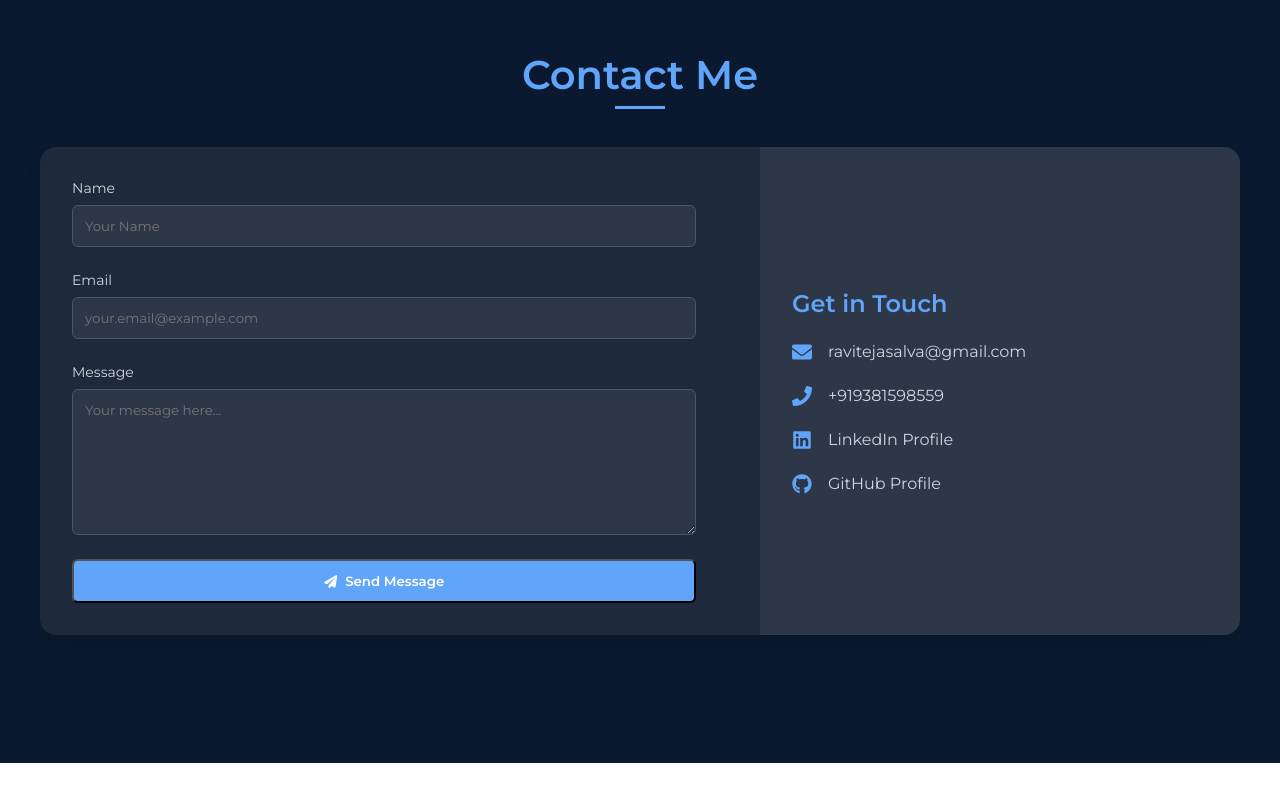
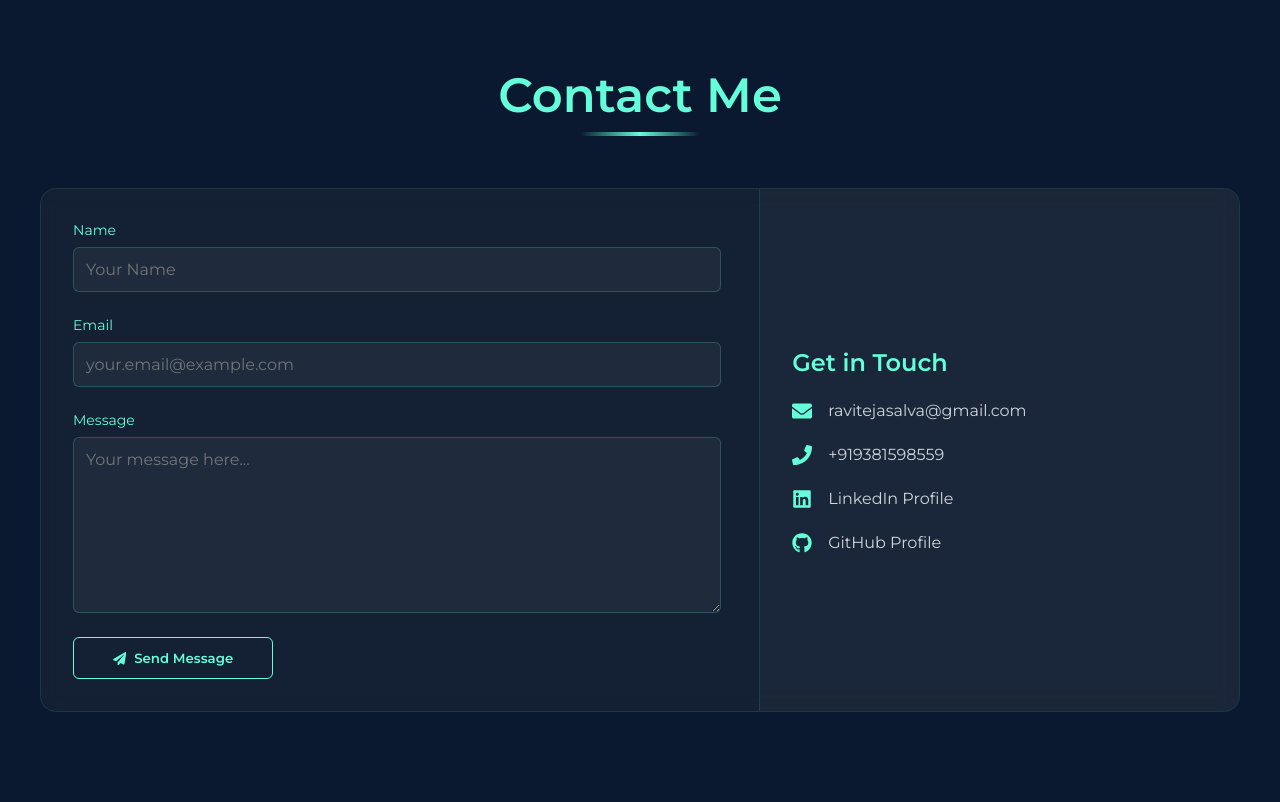
Before and after one commit to raviteja-salva/portfolio, a React (Create React App) app: page / in a window 1280 px wide. Shown: the part 5348-6150 px from the top of the page. Before the commit the page ends 6111 px from the top, so only its background shows below. Built offline with nearby package versions, Linux system fonts and the light colour scheme.

Commit message:
Update Contact.js

```diff
--- a/src/components/Contact.js
+++ b/src/components/Contact.js
@@ -1,6 +1,6 @@
 import React, { useState } from 'react';
 import styled, { keyframes } from 'styled-components';
-import { FaEnvelope, FaPhone, FaLinkedin, FaGithub, FaPaperPlane } from 'react-icons/fa';
+import { FaEnvelope, FaPhone, FaLinkedin, FaGithub, FaPaperPlane, FaCheckCircle, FaTimesCircle, FaTimes } from 'react-icons/fa';
 import emailjs from 'emailjs-com';
 
 const fadeIn = keyframes`
@@ -8,44 +8,53 @@ const fadeIn = keyframes`
   to { opacity: 1; transform: translateY(0); }
 `;
 
+const slideIn = keyframes`
+  from { transform: translateX(100%); }
+  to { transform: translateX(0); }
+`;
+
 const Container = styled.div`
   max-width: 1200px;
   margin: 0 auto;
-  padding: 3rem 1rem;
+  padding: 4rem 1.5rem;
   background-color: transparent;
   animation: ${fadeIn} 0.5s ease-out;
+
+  @media (max-width: 768px) {
+    padding: 2rem 1rem;
+  }
 `;
 
 const Heading = styled.h2`
-  font-size: 2.5rem;
-  font-weight: bold;
-  margin-bottom: 3rem;
+  font-size: 3rem;
+  font-weight: 800;
   text-align: center;
-  color: #60a5fa;
+  color: #64ffda;
+  margin-bottom: 4rem;
   position: relative;
 
   &::after {
     content: '';
     position: absolute;
-    bottom: -10px;
+    bottom: -12px;
     left: 50%;
     transform: translateX(-50%);
-    width: 50px;
-    height: 3px;
-    background-color: #60a5fa;
-  }
+    width: 120px;
+    height: 4px;
+    background: linear-gradient(90deg, transparent, #64ffda, transparent);
 `;
 
 const FormContainer = styled.div`
   display: flex;
   flex-direction: column;
   gap: 2rem;
-  background-color: #1e293b;
+  background-color: rgba(30, 41, 59, 0.5);
+  border: 1px solid rgba(100, 255, 218, 0.1);
   border-radius: 1rem;
   overflow: hidden;
-  box-shadow: 0 10px 15px rgba(0, 0, 0, 0.1);
+  backdrop-filter: blur(10px);
 
-  @media (min-width: 768px) {
+  @media (min-width: 769px) {
     flex-direction: row;
   }
 `;
@@ -57,8 +66,13 @@ const Form = styled.form`
   gap: 1.5rem;
   padding: 2rem;
 
-  @media (min-width: 768px) {
+  @media (min-width: 769px) {
     width: 60%;
+  }
+
+  @media (max-width: 768px) {
+    padding: 1.5rem;
+    gap: 1.25rem;
   }
 `;
 
@@ -70,84 +84,127 @@ const InputGroup = styled.div`
 const Label = styled.label`
   font-size: 0.875rem;
   font-weight: 500;
-  color: #d1d5db;
+  color: #64ffda;
   margin-bottom: 0.5rem;
 `;
 
 const Input = styled.input`
   padding: 0.75rem;
   border-radius: 0.375rem;
-  background-color: #2d3748;
+  background-color: rgba(45, 55, 72, 0.5);
   color: #fff;
-  border: 1px solid #4b5563;
+  border: 1px solid rgba(100, 255, 218, 0.2);
   outline: none;
   transition: all 0.3s ease;
+  width: 100%;
+  font-size: 1rem;
 
   &:focus {
-    border-color: #60a5fa;
-    box-shadow: 0 0 0 2px rgba(96, 165, 250, 0.2);
+    border-color: #64ffda;
+    box-shadow: 0 0 0 2px rgba(100, 255, 218, 0.1);
+  }
+
+  @media (max-width: 768px) {
+    padding: 0.875rem;
   }
 `;
 
 const TextArea = styled.textarea`
   padding: 0.75rem;
   border-radius: 0.375rem;
-  background-color: #2d3748;
+  background-color: rgba(45, 55, 72, 0.5);
   color: #fff;
-  border: 1px solid #4b5563;
+  border: 1px solid rgba(100, 255, 218, 0.2);
   outline: none;
   transition: all 0.3s ease;
   resize: vertical;
-  min-height: 120px;
+  min-height: 150px;
+  width: 100%;
+  font-size: 1rem;
 
   &:focus {
-    border-color: #60a5fa;
-    box-shadow: 0 0 0 2px rgba(96, 165, 250, 0.2);
+    border-color: #64ffda;
+    box-shadow: 0 0 0 2px rgba(100, 255, 218, 0.1);
+  }
+
+  @media (max-width: 768px) {
+    min-height: 120px;
   }
 `;
 
 const Button = styled.button`
   padding: 0.75rem;
   border-radius: 0.375rem;
-  background-color: #60a5fa;
-  color: #fff;
+  background-color: transparent;
+  color: #64ffda;
   font-weight: bold;
+  border: 1px solid #64ffda;
   transition: all 0.3s ease;
   display: flex;
   align-items: center;
   justify-content: center;
   gap: 0.5rem;
+  cursor: pointer;
+  width: 100%;
+  max-width: 200px;
 
   &:hover {
-    background-color: #3b82f6;
+    background-color: rgba(100, 255, 218, 0.1);
     transform: translateY(-2px);
+  }
+
+  &:disabled {
+    opacity: 0.7;
+    cursor: not-allowed;
+    transform: none;
+  }
+
+  @media (max-width: 768px) {
+    max-width: 100%;
+    padding: 1rem;
+    font-size: 1rem;
   }
 `;
 
 const InfoSection = styled.div`
   width: 100%;
   padding: 2rem;
-  background-color: #2d3748;
+  background-color: rgba(45, 55, 72, 0.3);
   display: flex;
   flex-direction: column;
   justify-content: center;
 
-  @media (min-width: 768px) {
+  @media (min-width: 769px) {
     width: 40%;
+    border-left: 1px solid rgba(100, 255, 218, 0.1);
+  }
+
+  @media (max-width: 768px) {
+    padding: 1.5rem;
+    border-top: 1px solid rgba(100, 255, 218, 0.1);
   }
 `;
 
 const InfoHeading = styled.h3`
   font-size: 1.5rem;
   font-weight: bold;
-  color: #60a5fa;
+  color: #64ffda;
   margin-bottom: 1.5rem;
+
+  @media (max-width: 768px) {
+    font-size: 1.25rem;
+    margin-bottom: 1.25rem;
+  }
 `;
 
 const InfoList = styled.div`
   display: flex;
   flex-direction: column;
   gap: 1.5rem;
+
+  @media (max-width: 768px) {
+    gap: 1.25rem;
+  }
 `;
 
 const InfoItem = styled.p`
@@ -155,30 +212,99 @@ const InfoItem = styled.p`
   align-items: center;
   font-size: 1rem;
   color: #d1d5db;
+  transition: transform 0.3s ease;
+
+  &:hover {
+    transform: translateX(10px);
+  }
 
   svg {
     margin-right: 1rem;
     font-size: 1.25rem;
-    color: #60a5fa;
+    color: #64ffda;
+    flex-shrink: 0;
   }
 
   a {
     color: inherit;
     text-decoration: none;
     transition: color 0.3s ease;
+    word-break: break-word;
 
     &:hover {
-      color: #60a5fa;
+      color: #64ffda;
+    }
+  }
+
+  @media (max-width: 768px) {
+    font-size: 0.9375rem;
+
+    svg {
+      font-size: 1.125rem;
+      margin-right: 0.75rem;
     }
   }
 `;
 
-const StatusMessage = styled.p`
-  margin-top: 1rem;
-  text-align: center;
-  color: ${props => props.isError ? '#ef4444' : '#10b981'};
+const Notification = styled.div`
+  position: fixed;
+  z-index: 1000;
+  display: flex;
+  align-items: center;
+  gap: 0.75rem;
+  animation: ${slideIn} 0.3s ease-out;
+  backdrop-filter: blur(10px);
+  background-color: ${props => props.isError ? 'rgba(239, 68, 68, 0.9)' : 'rgba(16, 185, 129, 0.9)'};
+  color: white;
+  padding: 1rem 1.5rem;
+  border-radius: 0.5rem;
+  box-shadow: 0 4px 6px rgba(0, 0, 0, 0.1);
+
+  @media (min-width: 769px) {
+    top: 2rem;
+    right: 2rem;
+    max-width: 400px;
+  }
+
+  @media (max-width: 768px) {
+    bottom: 1rem;
+    left: 1rem;
+    right: 1rem;
+    padding: 1rem;
+    font-size: 0.9375rem;
+  }
+
+  svg {
+    font-size: 1.25rem;
+    flex-shrink: 0;
+
+    @media (max-width: 768px) {
+      font-size: 1.125rem;
+    }
+  }
 `;
 
+const CloseButton = styled.button`
+  background: none;
+  border: none;
+  color: white;
+  cursor: pointer;
+  padding: 0.25rem;
+  margin-left: auto;
+  opacity: 0.8;
+  transition: opacity 0.3s ease;
+  flex-shrink: 0;
+
+  &:hover {
+    opacity: 1;
+  }
+
+  @media (max-width: 768px) {
+    padding: 0.5rem;
+  }
+`;
+
+// Rest of the component logic remains the same
 const Contact = () => {
   const [formData, setFormData] = useState({
     name: '',
@@ -187,32 +313,33 @@ const Contact = () => {
   });
   const [status, setStatus] = useState('');
   const [isError, setIsError] = useState(false);
+  const [isSubmitting, setIsSubmitting] = useState(false);
 
   const handleChange = (e) => {
     setFormData({ ...formData, [e.target.name]: e.target.value });
   };
 
-  const handleSubmit = (e) => {
+  const handleSubmit = async (e) => {
     e.preventDefault();
-    setStatus('Sending...');
-    setIsError(false);
+    setIsSubmitting(true);
 
-    emailjs.send(
+    try {
+      await emailjs.send(
         'service_4fd9yew',
         'template_zo5007m',
         formData,
         'i_VAT92XiCq3mvSJi'
-    )
-      .then((response) => {
-        console.log('SUCCESS!', response.status, response.text);
+      );
       setStatus('Message sent successfully!');
+      setIsError(false);
       setFormData({ name: '', email: '', message: '' });
-        setIsError(false);
-      }, (error) => {
-        console.log('FAILED...', error);
+    } catch (error) {
       setStatus('Failed to send message. Please try again.');
       setIsError(true);
-      });
+    } finally {
+      setIsSubmitting(false);
+      setTimeout(() => setStatus(''), 5000);
+    }
   };
 
   return (
@@ -252,14 +379,12 @@ const Contact = () => {
               value={formData.message}
               onChange={handleChange}
               required
-              rows="5"
               placeholder="Your message here..."
-            ></TextArea>
+            />
           </InputGroup>
-          <Button type="submit">
-            <FaPaperPlane /> Send Message
+          <Button type="submit" disabled={isSubmitting}>
+            <FaPaperPlane /> {isSubmitting ? 'Sending...' : 'Send Message'}
           </Button>
-          {status && <StatusMessage isError={isError}>{status}</StatusMessage>}
         </Form>
         <InfoSection>
           <InfoHeading>Get in Touch</InfoHeading>
@@ -287,280 +412,17 @@ const Contact = () => {
           </InfoList>
         </InfoSection>
       </FormContainer>
+      {status && (
+        <Notification isError={isError}>
+          {isError ? <FaTimesCircle /> : <FaCheckCircle />}
+          {status}
+          <CloseButton onClick={() => setStatus('')}>
+            <FaTimes />
+          </CloseButton>
+        </Notification>
+      )}
     </Container>
   );
 };
 
 export default Contact;
-
-
-
-
-
-// import React, { useState } from 'react';
-// import styled, { keyframes } from 'styled-components';
-// import { FaEnvelope, FaPhone, FaLinkedin, FaGithub, FaPaperPlane } from 'react-icons/fa';
-
-// const fadeIn = keyframes`
-//   from { opacity: 0; transform: translateY(20px); }
-//   to { opacity: 1; transform: translateY(0); }
-// `;
-
-// const Container = styled.div`
-//   max-width: 1200px;
-//   margin: 0 auto;
-//   padding: 3rem 1rem;
-//   background-color: transparent;
-//   animation: ${fadeIn} 0.5s ease-out;
-// `;
-
-// const Heading = styled.h2`
-//   font-size: 2.5rem;
-//   font-weight: bold;
-//   margin-bottom: 3rem;
-//   text-align: center;
-//   color: #60a5fa;
-//   position: relative;
-
-//   &::after {
-//     content: '';
-//     position: absolute;
-//     bottom: -10px;
-//     left: 50%;
-//     transform: translateX(-50%);
-//     width: 50px;
-//     height: 3px;
-//     background-color: #60a5fa;
-//   }
-// `;
-
-// const FormContainer = styled.div`
-//   display: flex;
-//   flex-direction: column;
-//   gap: 2rem;
-//   background-color: #1e293b;
-//   border-radius: 1rem;
-//   overflow: hidden;
-//   box-shadow: 0 10px 15px rgba(0, 0, 0, 0.1);
-
-//   @media (min-width: 768px) {
-//     flex-direction: row;
-//   }
-// `;
-
-// const Form = styled.form`
-//   width: 100%;
-//   display: flex;
-//   flex-direction: column;
-//   gap: 1.5rem;
-//   padding: 2rem;
-
-//   @media (min-width: 768px) {
-//     width: 60%;
-//   }
-// `;
-
-// const InputGroup = styled.div`
-//   display: flex;
-//   flex-direction: column;
-// `;
-
-// const Label = styled.label`
-//   font-size: 0.875rem;
-//   font-weight: 500;
-//   color: #d1d5db;
-//   margin-bottom: 0.5rem;
-// `;
-
-// const Input = styled.input`
-//   padding: 0.75rem;
-//   border-radius: 0.375rem;
-//   background-color: #2d3748;
-//   color: #fff;
-//   border: 1px solid #4b5563;
-//   outline: none;
-//   transition: all 0.3s ease;
-
-//   &:focus {
-//     border-color: #60a5fa;
-//     box-shadow: 0 0 0 2px rgba(96, 165, 250, 0.2);
-//   }
-// `;
-
-// const TextArea = styled.textarea`
-//   padding: 0.75rem;
-//   border-radius: 0.375rem;
-//   background-color: #2d3748;
-//   color: #fff;
-//   border: 1px solid #4b5563;
-//   outline: none;
-//   transition: all 0.3s ease;
-//   resize: vertical;
-//   min-height: 120px;
-
-//   &:focus {
-//     border-color: #60a5fa;
-//     box-shadow: 0 0 0 2px rgba(96, 165, 250, 0.2);
-//   }
-// `;
-
-// const Button = styled.button`
-//   padding: 0.75rem;
-//   border-radius: 0.375rem;
-//   background-color: #60a5fa;
-//   color: #fff;
-//   font-weight: bold;
-//   transition: all 0.3s ease;
-//   display: flex;
-//   align-items: center;
-//   justify-content: center;
-//   gap: 0.5rem;
-
-//   &:hover {
-//     background-color: #3b82f6;
-//     transform: translateY(-2px);
-//   }
-// `;
-
-// const InfoSection = styled.div`
-//   width: 100%;
-//   padding: 2rem;
-//   background-color: #2d3748;
-//   display: flex;
-//   flex-direction: column;
-//   justify-content: center;
-
-//   @media (min-width: 768px) {
-//     width: 40%;
-//   }
-// `;
-
-// const InfoHeading = styled.h3`
-//   font-size: 1.5rem;
-//   font-weight: bold;
-//   color: #60a5fa;
-//   margin-bottom: 1.5rem;
-// `;
-
-// const InfoList = styled.div`
-//   display: flex;
-//   flex-direction: column;
-//   gap: 1.5rem;
-// `;
-
-// const InfoItem = styled.p`
-//   display: flex;
-//   align-items: center;
-//   font-size: 1rem;
-//   color: #d1d5db;
-
-//   svg {
-//     margin-right: 1rem;
-//     font-size: 1.25rem;
-//     color: #60a5fa;
-//   }
-
-//   a {
-//     color: inherit;
-//     text-decoration: none;
-//     transition: color 0.3s ease;
-
-//     &:hover {
-//       color: #60a5fa;
-//     }
-//   }
-// `;
-
-// const Contact = () => {
-//   const [formData, setFormData] = useState({
-//     name: '',
-//     email: '',
-//     message: ''
-//   });
-
-//   const handleChange = (e) => {
-//     setFormData({ ...formData, [e.target.name]: e.target.value });
-//   };
-
-//   const handleSubmit = (e) => {
-//     e.preventDefault();
-//     console.log('Form submitted:', formData);
-//     setFormData({ name: '', email: '', message: '' });
-//   };
-
-//   return (
-//     <Container>
-//       <Heading>Contact Me</Heading>
-//       <FormContainer>
-//         <Form onSubmit={handleSubmit}>
-//           <InputGroup>
-//             <Label htmlFor="name">Name</Label>
-//             <Input
-//               type="text"
-//               id="name"
-//               name="name"
-//               value={formData.name}
-//               onChange={handleChange}
-//               required
-//               placeholder="Your Name"
-//             />
-//           </InputGroup>
-//           <InputGroup>
-//             <Label htmlFor="email">Email</Label>
-//             <Input
-//               type="email"
-//               id="email"
-//               name="email"
-//               value={formData.email}
-//               onChange={handleChange}
-//               required
-//               placeholder="your.email@example.com"
-//             />
-//           </InputGroup>
-//           <InputGroup>
-//             <Label htmlFor="message">Message</Label>
-//             <TextArea
-//               id="message"
-//               name="message"
-//               value={formData.message}
-//               onChange={handleChange}
-//               required
-//               rows="5"
-//               placeholder="Your message here..."
-//             ></TextArea>
-//           </InputGroup>
-//           <Button type="submit">
-//             <FaPaperPlane /> Send Message
-//           </Button>
-//         </Form>
-//         <InfoSection>
-//           <InfoHeading>Get in Touch</InfoHeading>
-//           <InfoList>
-//             <InfoItem>
-//               <FaEnvelope />
-//               <a href="mailto:ravitejasalva@gmail.com">ravitejasalva@gmail.com</a>
-//             </InfoItem>
-//             <InfoItem>
-//               <FaPhone />
-//               <a href="tel:+919381598559">+919381598559</a>
-//             </InfoItem>
-//             <InfoItem>
-//               <FaLinkedin />
-//               <a href="https://www.linkedin.com/in/kasi-raviteja-salva-8a1464272/" target="_blank" rel="noopener noreferrer">
-//                 LinkedIn Profile
-//               </a>
-//             </InfoItem>
-//             <InfoItem>
-//               <FaGithub />
-//               <a href="https://github.com/raviteja-salva" target="_blank" rel="noopener noreferrer">
-//                 GitHub Profile
-//               </a>
-//             </InfoItem>
-//           </InfoList>
-//         </InfoSection>
-//       </FormContainer>
-//     </Container>
-//   );
-// };
-
-// export default Contact;
```
Lines whose indentation alone changed are shown as unchanged.
